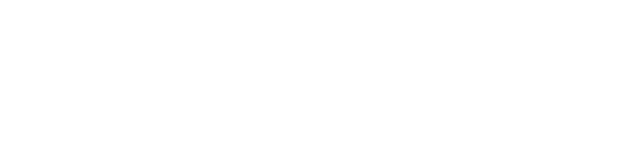
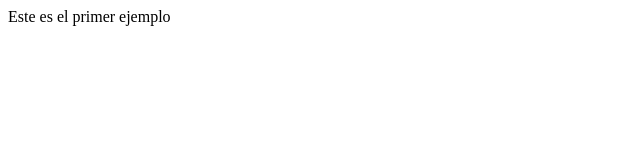
Before and after one commit to Alcario/Websign, a plain HTML site: page index.html in a window 1280 px wide. Shown: the whole page, without its empty margins (0-640 px from the left). Drawn offline with Linux system fonts and the light colour scheme.

Commit message:
commit Agregado

```diff
--- a/index.html
+++ b/index.html
@@ -7,6 +7,6 @@
     <title>Document</title>
 </head>
 <body>
-
+    Este es el primer ejemplo
 </body>
 </html>
```
